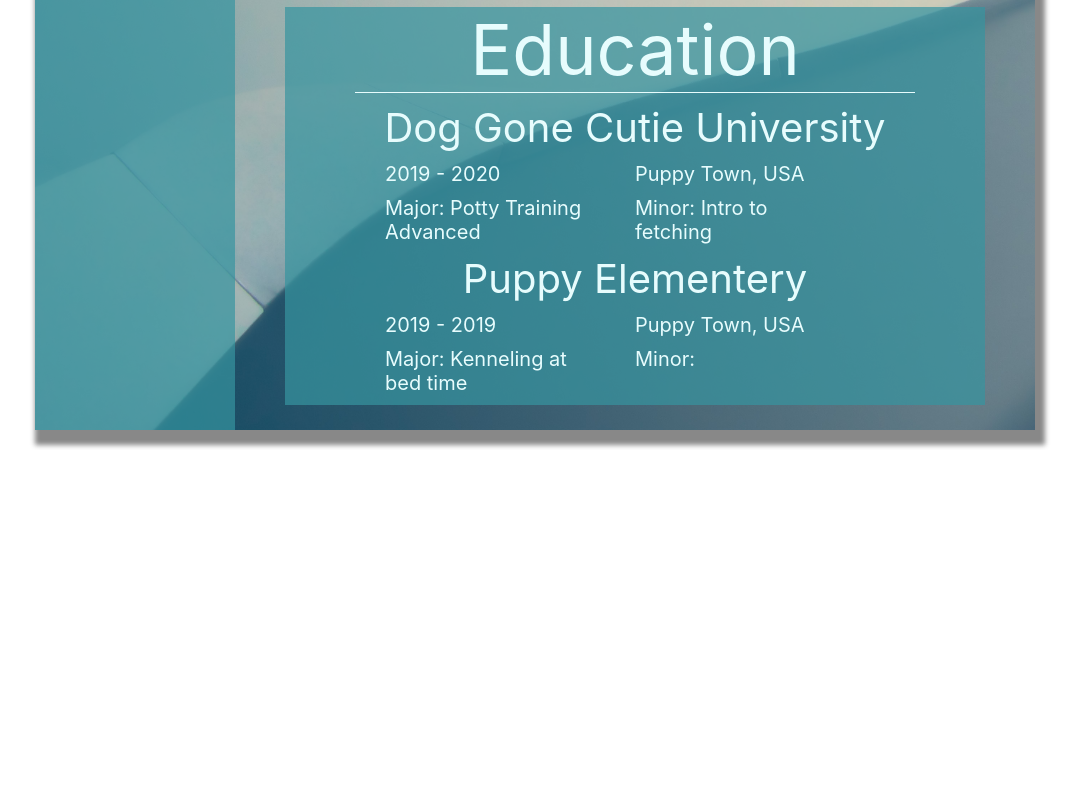
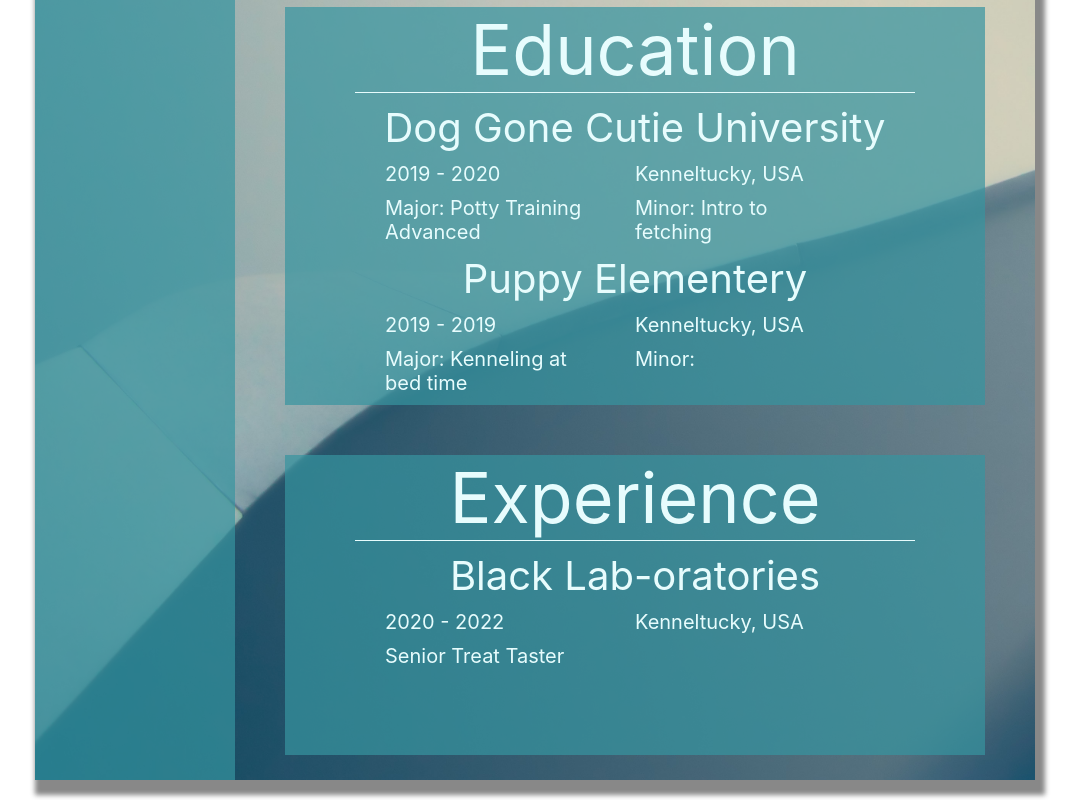
Before and after one commit to Kastlegate/CV-Application, a React (Create React App) app: page / in a window 1280 px wide. Shown: the part 603-1403 px from the top of the page, without its empty margins (105-1184 px from the left). Before the commit the page ends 1053 px from the top, so only its background shows below. Built offline with nearby package versions, Linux system fonts and the light colour scheme.

Commit message:
got the work history component working

```diff
--- a/src/components/Education.js
+++ b/src/components/Education.js
@@ -12,7 +12,7 @@ class Education extends Component {
         location: '',
         major: '',
         minor: '',
-        education: [{schoolName: 'Dog Gone Cutie University', dateFrom: '2019', dateTo: '2020', location: 'Puppy Town, USA', major: 'Potty Training Advanced', minor: 'Intro to fetching'}, {schoolName: 'Puppy Elementery', dateFrom: '2019', dateTo: '2019', location: 'Puppy Town, USA', major: 'Kenneling at bed time'}],
+        education: [{schoolName: 'Dog Gone Cutie University', dateFrom: '2019', dateTo: '2020', location: 'Kenneltucky, USA', major: 'Potty Training Advanced', minor: 'Intro to fetching'}, {schoolName: 'Puppy Elementery', dateFrom: '2019', dateTo: '2019', location: 'Kenneltucky, USA', major: 'Kenneling at bed time'}],
         show: false,
         educationEditToggle:  false
       }
--- a/src/components/Page.js
+++ b/src/components/Page.js
@@ -4,6 +4,7 @@ import Header from "../components/Header"
 import Skills from "../components/Skills"
 import About from "../components/About"
 import Education from "../components/Education"
+import Work from "../components/Work"
 import image from '../img/background.jpg'
 
 class Page extends Component {
@@ -24,6 +25,7 @@ class Page extends Component {
               <div id="bio">
                 <About />
               <Education />
+              <Work />
               </div>
 
             </div>
--- /dev/null
+++ b/src/components/Work.js
@@ -0,0 +1,151 @@
+import React, { Component } from "react";
+import '../style/Work.css'
+import { FontAwesomeIcon } from '@fortawesome/react-fontawesome'
+
+class Work extends Component {
+    constructor(props){
+      super(props);
+      this.state = {
+        company: '',
+        dateFrom: '',
+        dateTo: '',
+        location: '',
+        position: '',
+        work: [{company: 'Black Lab-oratories', dateFrom: '2020', dateTo: '2022', location: 'Kenneltucky, USA', position: 'Senior Treat Taster'}],
+        show: false,
+        workEditToggle:  false
+      }
+
+      this.onClickEditBtn = this.onClickEditBtn.bind(this);
+      this.handleMouseEnter = this.handleMouseEnter.bind(this);
+      this.handleSubmit = this.handleSubmit.bind(this);
+    }
+
+    //functions for handling the buttons, mouse hovers, and form items
+    onClickEditBtn() {
+      this.setState({
+        workEditToggle: this.state.workEditToggle = true
+      })
+  }
+    handleMouseEnter = () => {
+      this.setState({
+        show: this.state.show = true
+      })
+
+    }
+
+    handleMouseExit = () => {
+      this.setState({
+        show: this.state.show = false
+      })
+    }
+
+    handleCompanyChange = (e) => {
+      this.setState({
+        company: e.target.value
+      });
+    };
+
+    handleWorkDateFromChange = (e) => {
+        this.setState({
+          dateFrom: e.target.value
+        });
+      };
+
+      handleWorkDateToChange = (e) => {
+        this.setState({
+          dateTo: e.target.value
+        });
+      };
+
+      handleWorkLocationChange = (e) => {
+        this.setState({
+          location: e.target.value
+        });
+      };
+
+      handlePositionChange = (e) => {
+        this.setState({
+          position: e.target.value
+        });
+      };
+
+    // A function to handle the info form when it is submitted or canceled.
+    handleSubmit = (e) => {
+
+      this.setState({
+        work: this.state.work.concat({
+        company: this.state.company,
+        dateFrom: this.state.dateFrom,
+        dateTo: this.state.dateTo,
+        location: this.state.location,
+        position: this.state.position
+        }),
+        company: '', from: '', to: '', location: '', position: '',
+        workEditToggle: this.state.workEditToggle = false
+      })
+      e.preventDefault();
+    }
+
+    render (){
+      const {
+        company,
+        dateFrom,
+        dateTo,
+        location,
+        position,
+        work,
+        show,
+        workEditToggle
+     } = this.state;
+
+     // an icon for the edit button
+     const editButton = <FontAwesomeIcon icon="fa-solid fa-pen-to-square" />
+
+      return (
+           <div id="workHistory" onMouseEnter={this.handleMouseEnter} onMouseLeave={this.handleMouseExit}>
+             <div id='workTitle'>Experience</div>
+             <div className='aboutBar'></div>
+             <div id='workContainer'>
+
+                    {work.map((work) => {
+                      return <div className='workContainer'>
+                          <div className='company'>{work.company}</div>
+                          <div className='workInfo'>
+                              <div className='workItems'>{work.dateFrom} - {work.dateTo}</div>
+                              <div className='workItems'>{work.location}</div>
+                              <div className='workItems'>{work.position}</div>
+                              </div>
+                          </div>;
+                    })}
+
+            </div>
+            {/* form for adding schools to education */}
+            { workEditToggle?<form id='workForm' onMouseEnter={this.handleMouseExit} placeholder='Add' >
+                <label htmlFor="companyInput">Company </label>
+                <input className='' onChange={this.handleCompanyChange}
+                type="text" id="companyInput" autoFocus />
+            <label htmlFor="workDateFromInput">From </label>
+                <input className='' onChange={this.handleWorkDateFromChange}
+             type="text" id="workDateFromInput"/>
+            <label htmlFor="workDateToInput">To </label>
+                <input className='' onChange={this.handleWorkDateToChange}
+            type="text" id="workDateToInput"/>
+             <label htmlFor="workLocationInput">Location </label>
+                <input className='' onChange={this.handleWorkLocationChange}
+            type="text" id="workLocationInput"/>
+                <label htmlFor="positionInput">Position </label>
+                <input className='' onChange={this.handlePositionChange}
+            type="text" id="positionInput"/>
+
+            <button id='addWorkButton' className='editButton' onClick={this.handleSubmit}>Add Work History</button>
+
+            </form>:null}
+              {/* the button to edit the school info. When pressed, it toggles the form for editing to show up */}
+              { show?<button id="educationEditButton" className='editButton'  onClick={this.onClickEditBtn}>Edit Work History {editButton}</button>:null}
+           </div>
+        )
+    }
+  }
+
+  export default Work;
--- /dev/null
+++ b/src/style/Work.css
@@ -0,0 +1,57 @@
+#workHistory{
+    width: 700px;
+    min-height: 300px;
+    height: fit-content;
+    margin: auto;
+    color: rgb(231, 252, 253);
+    background-color: rgba(55, 148, 160, 0.7) !important;
+    margin-top: 50px;
+    margin-bottom: 25px;
+}
+
+#workTitle{
+    width: fit-content;
+    margin: auto;
+    font-size: 70px;
+}
+
+#workEditButton{
+    margin-left: 250px;
+}
+
+.workContainer{
+    width: 90%;
+    margin: auto;
+}
+
+.company{
+    font-size: 40px;
+    width: fit-content;
+    margin: auto;
+    margin-bottom: 10px;
+}
+
+.workInfo{
+    width: fit-content;
+    margin: auto;
+    display: grid;
+    grid-template-columns: 250px 250px;
+}
+
+.workItems{
+    width: 200px;
+    font-size: 20px;
+    margin-bottom: 10px;
+}
+
+#workForm{
+    width: 80%;
+    margin: auto;
+ display: grid;
+ grid-template-columns: 70px 500px;
+}
+
+#addWorkButton{
+    width: 200px;
+    margin-left: 200px;
+}
```
